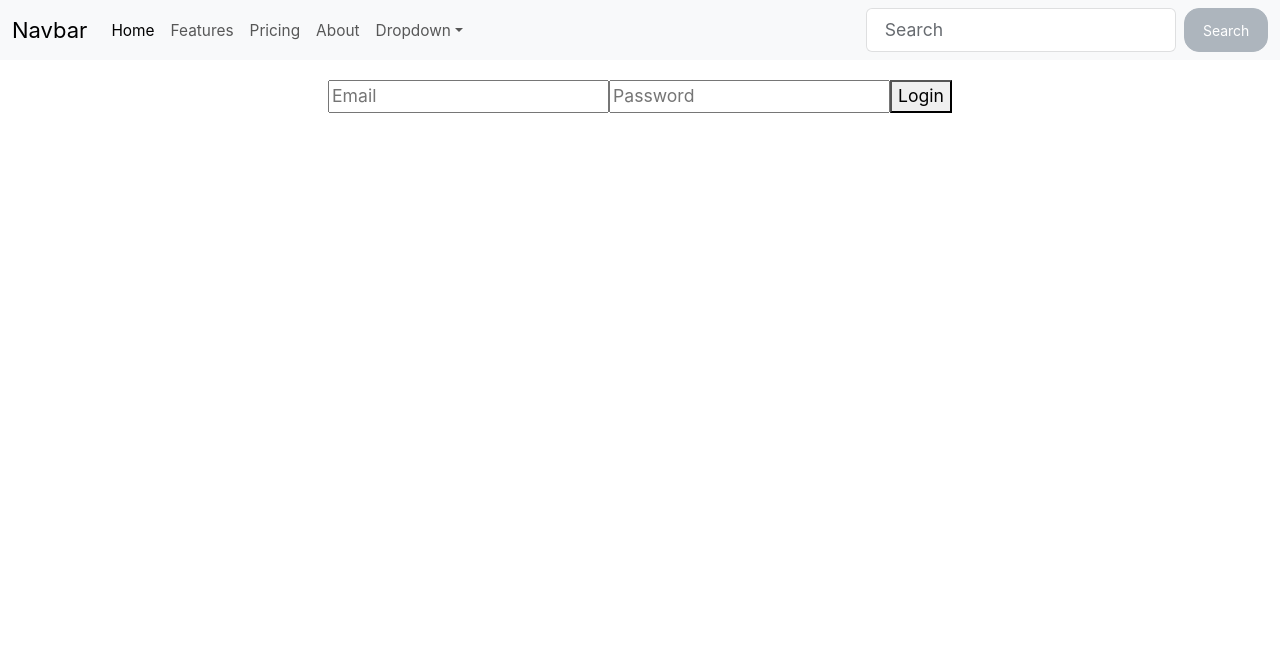
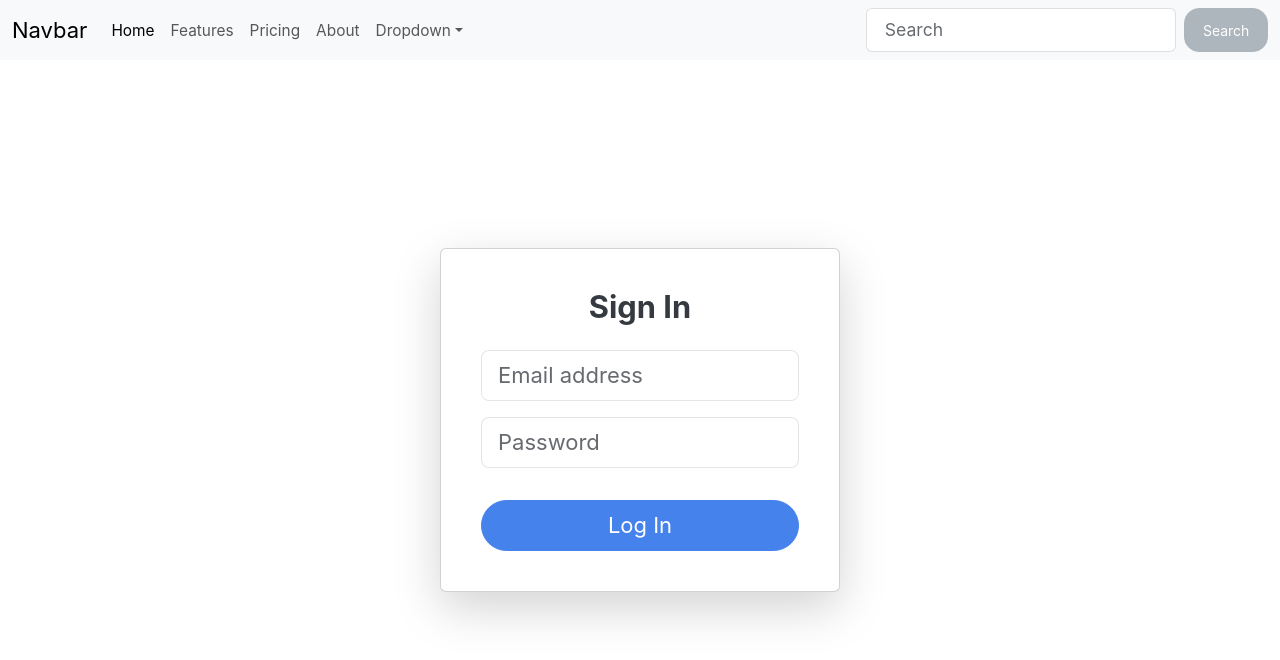
Before and after one commit to RyanAmmarKhodja/azbobinette, a React (Create React App) app in the folder frontend/: page / in a window 1280 px wide. Shown: the top 660 px of the page. Built offline with nearby package versions, Linux system fonts and the light colour scheme.

Commit message:
Added Login Form CSS.

```diff
--- a/frontend/src/components/ClientNavbar.js
+++ b/frontend/src/components/ClientNavbar.js
@@ -4,7 +4,7 @@ import { NavLink } from "react-router-dom";
 const ClientNavbar = () => {
   return (
     <>
-      <nav class="navbar navbar-expand-lg bg-light" data-bs-theme="light">
+      <nav class="navbar navbar-expand-lg bg-light" style={{position:"fixed",width:"100vw"}} data-bs-theme="light">
         <div class="container-fluid">
           <a class="navbar-brand" href="#">
             Navbar
--- a/frontend/src/pages/Login.js
+++ b/frontend/src/pages/Login.js
@@ -27,21 +27,69 @@ export default function Login() {
   };
 
   return (
+    // <form onSubmit={submit}>
+    //   <input
+    //     value={email}
+    //     onChange={(e) => setEmail(e.target.value)}
+    //     placeholder="Email"
+    //   />
+    //   <input
+    //     type="password"
+    //     value={password}
+    //     onChange={(e) => setPassword(e.target.value)}
+    //     placeholder="Password"
+    //   />
+
+    //   <button type="submit">Login</button>
+    //   {error && <div style={{ color: "red" }}>{error}</div>}
+    // </form>
+    <div className="container d-flex justify-content-center align-items-center" style={{ minHeight: '100vh' }}>
+
+      <div className="card p-4 shadow-lg" style={{ width: '100%', maxWidth: '400px' }}>
+        <div className="card-body">
+          <h3 className="card-title text-center mb-4">Sign In</h3>
+
           <form onSubmit={submit}>
+
+            {/* Email Input Group */}
+            <div className="mb-3">
               <input
                 value={email}
                 onChange={(e) => setEmail(e.target.value)}
-        placeholder="Email"
+                placeholder="Email address"
+                type="email" // Recommended for better mobile/validation
+                className="form-control form-control-lg" // Bootstrap input classes
+                required
               />
+            </div>
+
+            {/* Password Input Group */}
+            <div className="mb-3">
               <input
                 type="password"
                 value={password}
                 onChange={(e) => setPassword(e.target.value)}
                 placeholder="Password"
+                className="form-control form-control-lg" // Bootstrap input classes
+                required
               />
+            </div>
 
-      <button type="submit">Login</button>
-      {error && <div style={{ color: "red" }}>{error}</div>}
+            {/* Submit Button */}
+            <button type="submit" className="btn btn-primary btn-lg w-100 mt-3">
+              Log In
+            </button>
+
+            {/* Error Message */}
+            {error && (
+              <div className="alert alert-danger mt-3" role="alert">
+                {error}
+              </div>
+            )}
+
           </form>
+        </div>
+      </div>
+    </div>
   );
 }
```
Lines whose indentation alone changed are shown as unchanged.
